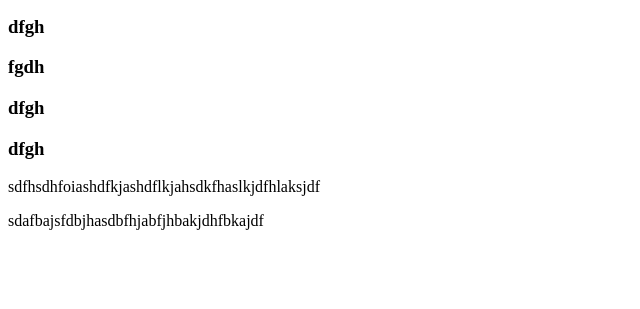
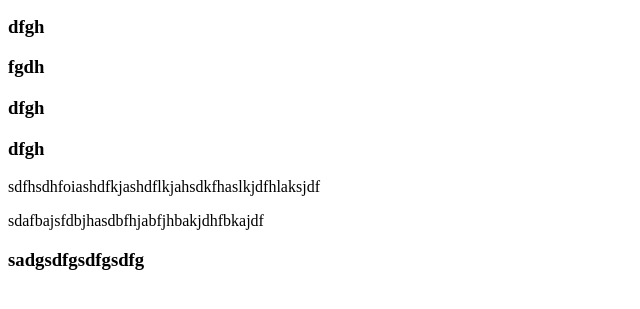
Before and after one commit to Daniel34981/example, a plain HTML site: page index.html in a window 1280 px wide. Shown: the part 105-414 px from the top of the page, without its empty margins (0-640 px from the left). Drawn offline with Linux system fonts and the light colour scheme.

Commit message:
4 Commit

```diff
--- a/index.html
+++ b/index.html
@@ -15,5 +15,6 @@
     <h3>dfgh</h3>
     <p>sdfhsdhfoiashdfkjashdflkjahsdkfhaslkjdfhlaksjdf</p>
     <p>sdafbajsfdbjhasdbfhjabfjhbakjdhfbkajdf</p>
+    <h3>sadgsdfgsdfgsdfg</h3>
 </body>
 </html>
```
Also changed, not shown: a.txt.
